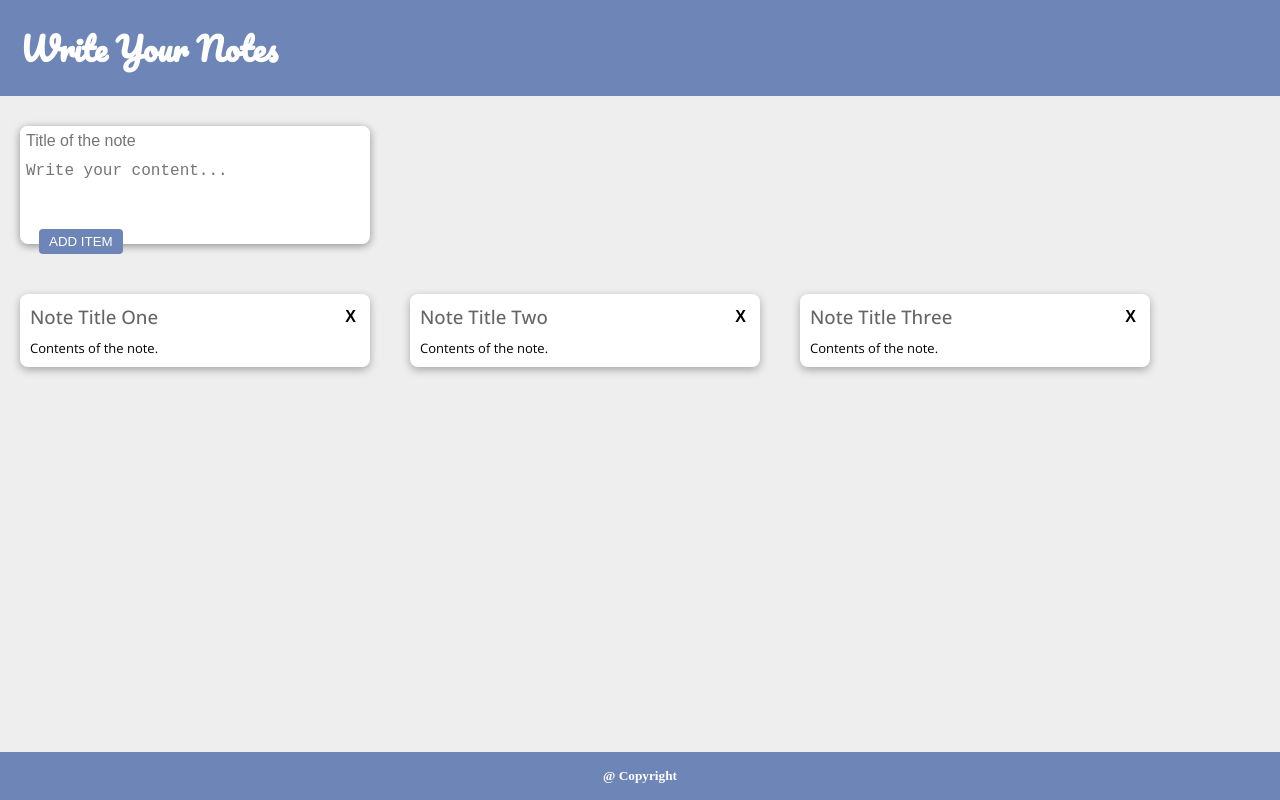
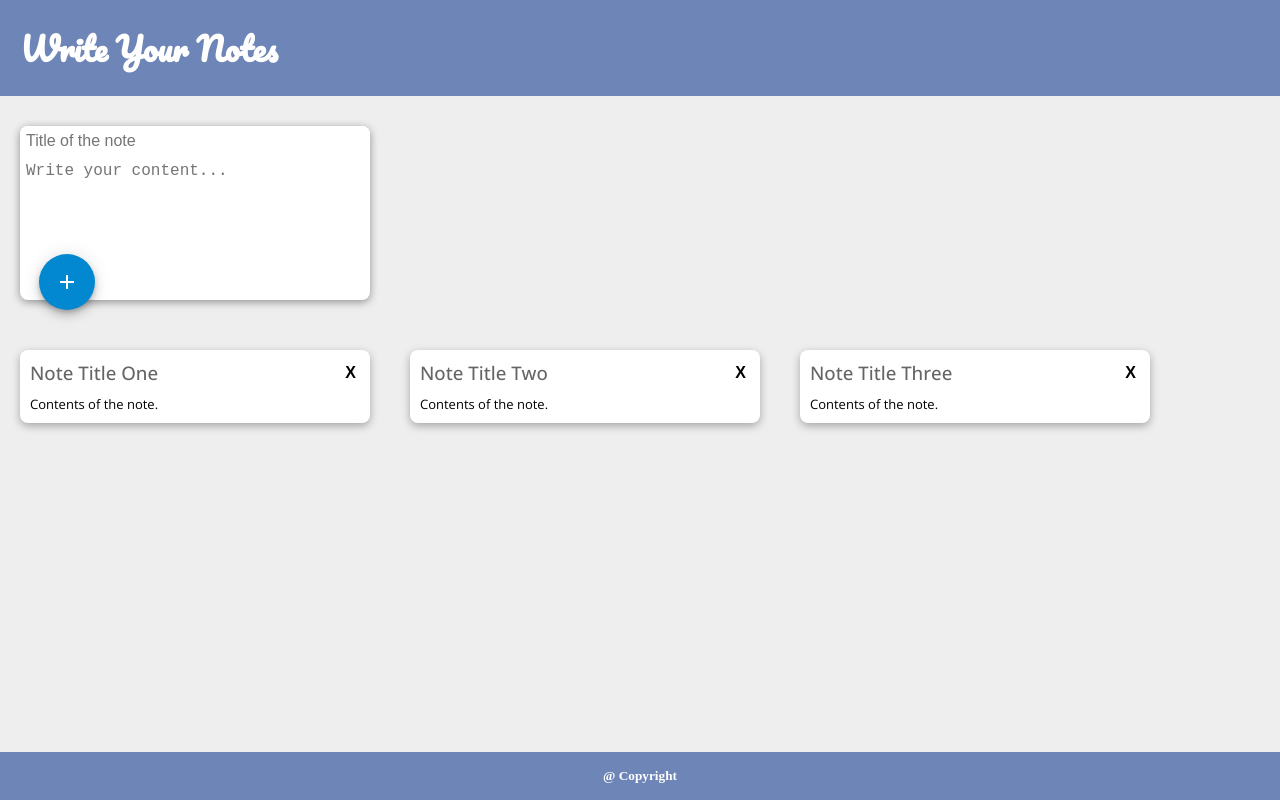
Before and after one commit to iSugam/iSugam-write-notes-react, a React (Create React App) app: page / in a window 1280 px wide. Built offline with nearby package versions, Linux system fonts and the light colour scheme.

Commit message:
Material UI Practice.

```diff
--- a/src/components/CreateArea.jsx
+++ b/src/components/CreateArea.jsx
@@ -1,4 +1,6 @@
-import React, { useState } from 'react'
+import React, { useState } from 'react';
+import { Fab } from '@mui/material';
+import AddIcon from '@mui/icons-material/Add';
 
 function CreateArea({ addOnClick }) {
     const [notes, setNotes] = useState({
@@ -12,7 +14,7 @@ function CreateArea({ addOnClick }) {
     }
   return (
     <div>
-        <form>
+        <form className='form'>
             <input
                 onChange={handleChange}
                 type="text" name= "title"
@@ -26,7 +28,7 @@ function CreateArea({ addOnClick }) {
                 value={notes.content}>
             </textarea>
 
-            <button onClick={(e) => {
+            <Fab color="info" onClick={(e) => {
                 e.preventDefault()
                 addOnClick(notes)
                 setNotes({
@@ -34,8 +36,8 @@ function CreateArea({ addOnClick }) {
                     content:''
                 })
                 }}>
-                ADD ITEM
-            </button>
+                <AddIcon />
+            </Fab>
         </form>
     </div>
   )
--- a/src/components/Note.jsx
+++ b/src/components/Note.jsx
@@ -1,16 +1,27 @@
-import React from 'react'
+import React, { useState } from 'react';
+import { Zoom } from '@mui/material';
 
 function Note({ title, content, deleteOnClick, id }) {
+const [expand, setExpand] = useState(true);
+
+  const expanded = () => {
+    setExpand(false);
+  }
+
   return (
-
+    <Zoom  in={expand}>
       <div className='notes'>
           <div className="title">
               <h3>{title}</h3>
-            <button onClick={() => deleteOnClick(id)}>X</button>
+              <button onClick={() => {
+                expanded
+                deleteOnClick(id);
+              }}>X</button>
           </div>
 
           <p>{content}</p>
       </div>
+    </Zoom>
   )
 }
 
```
Lines whose indentation alone changed are shown as unchanged.
